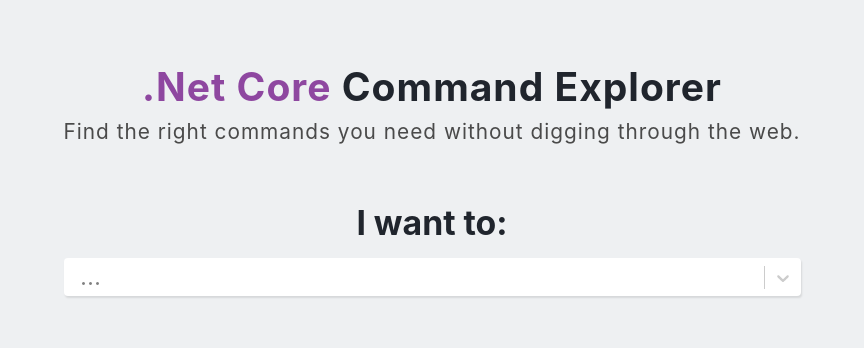
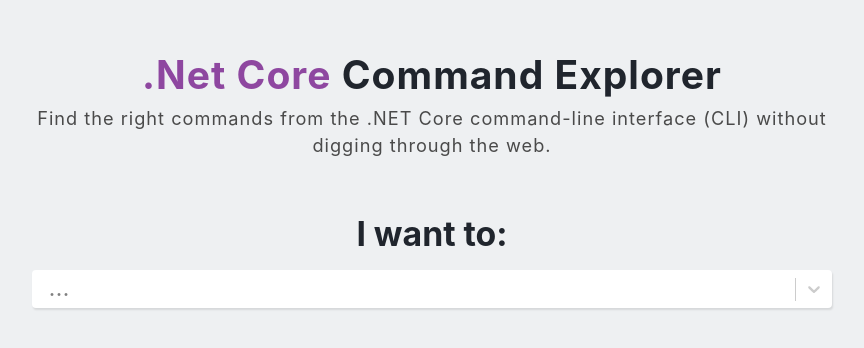
Before and after one commit to michaelfery/dotnetexplorer, a React (Create React App) app: page / in a window 1280 px wide. Shown: the part 198-546 px from the top of the page, without its empty margins (208-1072 px from the left). Built offline with nearby package versions, Linux system fonts and the light colour scheme.

Commit message:
change subtitle text and css

```diff
--- a/src/App.tsx
+++ b/src/App.tsx
@@ -103,7 +103,7 @@
                   <span>.Net Core</span> Command Explorer
                 </h2>
                 <p className="subtitle dark-grey">
-                  Find the right <span>commands you need</span> without digging through the web.
+                  Find the right commands from the <span>.NET Core command-line interface (CLI)</span> without digging through the web.
                 </p>
 
                 <div className="options">
--- a/src/index.css
+++ b/src/index.css
@@ -107,11 +107,11 @@
 
 .home .subtitle {
   color: var(--main-subtitle-color);
-  font-size: .8em;
+  font-size: .7em;
   letter-spacing: 1px;
   margin: 0;
   /* transition: color .1s; */
-  /* width: 30rem; */
+  max-width: 80rem;
 }
 
 .home .content .options {
```
